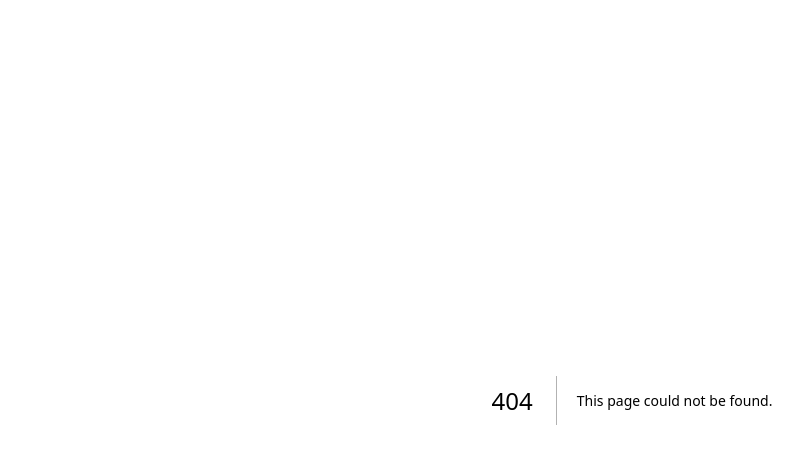
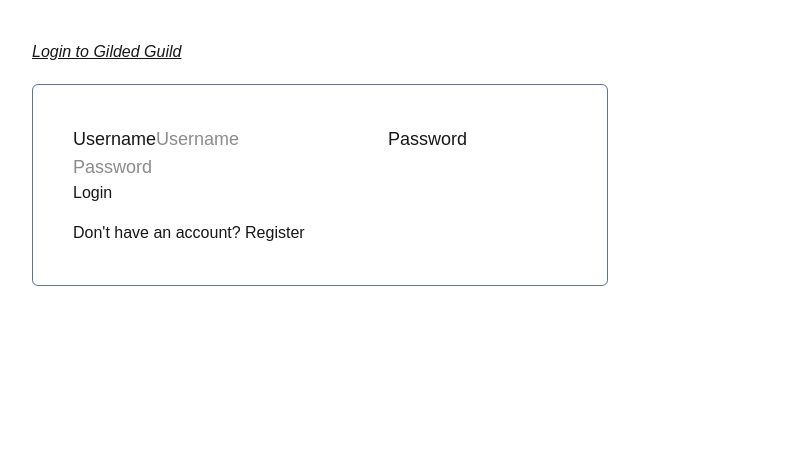
Before and after one commit to Flare-Blitz/GildedGuild, a Next.js app in the folder frontend/: page /login in a window 1280 px wide. Before the commit this address had no page. Shown: the top 464 px of the page, without its empty margins (8-811 px from the left). Built offline with nearby package versions, Linux system fonts and the light colour scheme; no server answers.

Commit message:
feat: Create login page

```diff
--- /dev/null
+++ b/frontend/app/login/page.tsx
@@ -0,0 +1,35 @@
+import { Metadata } from "next";
+import { login } from "../actions/login";
+
+export const metadata: Metadata = {
+  title: "🛠 iron-session examples: Server components, and server actions",
+};
+
+export default async function Login() {
+  return (
+    <main className="p-10 space-y-5">
+
+      <p className="italic max-w-xl">
+        <u>Login to Gilded Guild</u>
+      </p>
+
+      <div className="grid grid-cols-1 gap-4 p-10 border border-slate-500 rounded-md max-w-xl">
+
+        <form action={login}>
+          <label className="block text-lg">
+            <span>Username</span>
+            <input id="username" name="username" placeholder="Username" />
+            <span>Password</span>
+            <input id="password" name="password" type="password" placeholder="Password" />
+          </label>
+          <div>
+            <input type="submit" value={"Login"} />
+          </div>
+        </form>
+        <div>
+          <p>Don't have an account? <a href="/register">Register</a></p>
+        </div>
+      </div>
+    </main>
+  );
+}
```
